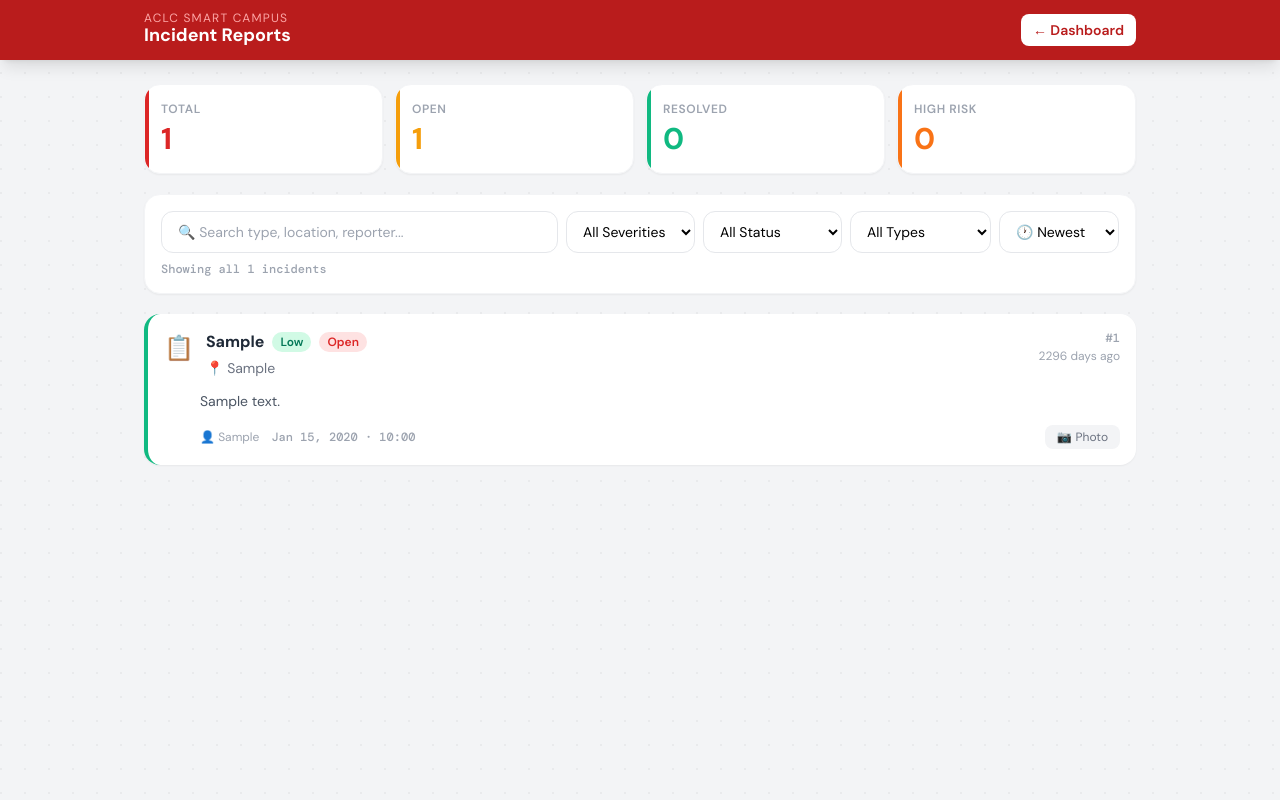
After one commit to Narwyne/Capstone, a PHP site: page /incidents.php in a window 1280 px wide. The commit adds this page. Run offline with PHP 8.4, Linux system fonts and the light colour scheme; the visitor is signed in with stand-in values (Sample User, id 1); tables that the repository leaves empty hold one stand-in row (values such as "Sample post"); some libraries are stand-ins or nearby versions.

Commit message:
working na an view incidents ha user dashboard

```diff
--- /dev/null
+++ b/incidents.php
@@ -0,0 +1,272 @@
+<?php
+session_start();
+
+header("Cache-Control: no-cache, no-store, must-revalidate");
+header("Pragma: no-cache");
+header("Expires: 0");
+
+if (!isset($_SESSION['user'])) {
+    header("Location: login.php");
+    exit();
+}
+
+require_once 'includes/db.php';
+
+// ---- Fetch incidents ----
+$incidents = [];
+if ($pdo) {
+    $incidents = $pdo->query("
+        SELECT id, incident_type, severity, location, description,
+               reported_by, status, photo_path, reported_at
+        FROM incidents
+        ORDER BY reported_at DESC
+    ")->fetchAll();
+}
+
+// ---- Helpers ----
+function typeIcon($t) {
+    return ['fire'=>'🔥','medical'=>'🏥','accident'=>'⚠️','suspicious'=>'👁️',
+            'theft'=>'🔓','flooding'=>'🌊','earthquake'=>'🌍','other'=>'📋'][$t] ?? '📋';
+}
+function timeAgo($datetime) {
+    $diff = time() - strtotime($datetime);
+    if ($diff < 60)    return 'Just now';
+    if ($diff < 3600)  return floor($diff/60)  . ' min ago';
+    if ($diff < 86400) return floor($diff/3600) . ' hr ago';
+    return floor($diff/86400) . ' days ago';
+}
+
+$total    = count($incidents);
+$open     = count(array_filter($incidents, fn($i) => $i['status'] === 'open'));
+$resolved = count(array_filter($incidents, fn($i) => $i['status'] === 'resolved'));
+$critical = count(array_filter($incidents, fn($i) => in_array($i['severity'], ['high','critical']) && $i['status'] === 'open'));
+?>
+<!DOCTYPE html>
+<html lang="en">
+<head>
+  <meta charset="UTF-8">
+  <meta name="viewport" content="width=device-width, initial-scale=1.0">
+  <title>Incidents — ACLC Smart Campus</title>
+  <script src="https://cdn.tailwindcss.com"></script>
+  <link rel="preconnect" href="https://fonts.googleapis.com">
+  <link href="https://fonts.googleapis.com/css2?family=DM+Sans:wght@400;500;600;700&family=DM+Mono:wght@500&display=swap" rel="stylesheet">
+  <style>
+    body { font-family:'DM Sans',sans-serif; }
+    .mono { font-family:'DM Mono',monospace; }
+    @keyframes fadeUp { from{opacity:0;transform:translateY(14px);}to{opacity:1;transform:translateY(0);} }
+    .anim { animation:fadeUp 0.4s ease both; }
+    body { background-color:#f3f4f6; background-image:radial-gradient(circle at 1px 1px,rgba(0,0,0,0.04) 1px,transparent 0); background-size:24px 24px; }
+    .inc-card { border-left:4px solid; transition:box-shadow 0.15s ease; }
+    .inc-card:hover { box-shadow:0 4px 16px rgba(0,0,0,0.08); }
+    .inc-card.low      { border-color:#10b981; }
+    .inc-card.medium   { border-color:#f59e0b; }
+    .inc-card.high     { border-color:#f97316; }
+    .inc-card.critical { border-color:#dc2626; }
+    .stat-card { position:relative; overflow:hidden; }
+    .stat-card::before { content:''; position:absolute; top:0; left:0; width:4px; height:100%; border-radius:4px 0 0 4px; }
+    .stat-card.red::before    { background:#dc2626; }
+    .stat-card.amber::before  { background:#f59e0b; }
+    .stat-card.green::before  { background:#10b981; }
+    .stat-card.orange::before { background:#f97316; }
+  </style>
+</head>
+<body class="min-h-screen">
+
+<!-- NAVBAR -->
+<nav class="bg-red-700 text-white sticky top-0 z-40 shadow-lg">
+  <div class="max-w-5xl mx-auto px-4 py-3 flex items-center justify-between">
+    <div>
+      <span class="text-xs text-red-300 uppercase tracking-widest block leading-none">ACLC Smart Campus</span>
+      <span class="font-bold text-lg leading-tight">Incident Reports</span>
+    </div>
+    <a href="dashboard.php" class="bg-white text-red-700 hover:bg-red-50 px-3 py-1.5 rounded-lg text-sm font-semibold transition">
+      ← Dashboard
+    </a>
+  </div>
+</nav>
+
+<div class="max-w-5xl mx-auto px-4 py-6 space-y-5">
+
+  <!-- STAT STRIP -->
+  <div class="grid grid-cols-2 md:grid-cols-4 gap-3 anim" style="animation-delay:0.05s">
+    <div class="stat-card red bg-white rounded-2xl p-4 shadow-sm border border-gray-100">
+      <p class="text-xs font-semibold text-gray-400 uppercase tracking-wider mb-1">Total</p>
+      <p class="text-3xl font-bold text-red-600"><?= $total ?></p>
+    </div>
+    <div class="stat-card amber bg-white rounded-2xl p-4 shadow-sm border border-gray-100">
+      <p class="text-xs font-semibold text-gray-400 uppercase tracking-wider mb-1">Open</p>
+      <p class="text-3xl font-bold text-amber-500"><?= $open ?></p>
+    </div>
+    <div class="stat-card green bg-white rounded-2xl p-4 shadow-sm border border-gray-100">
+      <p class="text-xs font-semibold text-gray-400 uppercase tracking-wider mb-1">Resolved</p>
+      <p class="text-3xl font-bold text-emerald-500"><?= $resolved ?></p>
+    </div>
+    <div class="stat-card orange bg-white rounded-2xl p-4 shadow-sm border border-gray-100">
+      <p class="text-xs font-semibold text-gray-400 uppercase tracking-wider mb-1">High Risk</p>
+      <p class="text-3xl font-bold text-orange-500"><?= $critical ?></p>
+    </div>
+  </div>
+
+  <!-- FILTERS -->
+  <div class="bg-white rounded-2xl shadow-sm border border-gray-100 p-4 anim" style="animation-delay:0.1s">
+    <div class="flex flex-col sm:flex-row gap-2 flex-wrap">
+
+      <!-- Search with inline clear button -->
+      <div class="relative flex-1 min-w-0">
+        <input type="text" id="searchInput" oninput="onSearchInput()"
+          placeholder="🔍 Search type, location, reporter..."
+          class="w-full border border-gray-200 rounded-xl px-4 py-2.5 pr-9 text-sm focus:outline-none focus:ring-2 focus:ring-red-400">
+        <button id="clearSearchBtn" onclick="clearSearch()"
+          class="hidden absolute right-2 top-1/2 -translate-y-1/2 text-gray-400 hover:text-gray-600 text-lg leading-none">×</button>
+      </div>
+
+      <select id="severityFilter" onchange="filterCards()"
+        class="border border-gray-200 rounded-xl px-3 py-2.5 text-sm focus:outline-none focus:ring-2 focus:ring-red-400 bg-white">
+        <option value="">All Severities</option>
+        <option value="critical">🚨 Critical</option>
+        <option value="high">🔴 High</option>
+        <option value="medium">🟡 Medium</option>
+        <option value="low">🟢 Low</option>
+      </select>
+
+      <select id="statusFilter" onchange="filterCards()"
+        class="border border-gray-200 rounded-xl px-3 py-2.5 text-sm focus:outline-none focus:ring-2 focus:ring-red-400 bg-white">
+        <option value="">All Status</option>
+        <option value="open">🔴 Open</option>
+        <option value="in_progress">🔵 In Progress</option>
+        <option value="resolved">✅ Resolved</option>
+      </select>
+
+      <select id="typeFilter" onchange="filterCards()"
+        class="border border-gray-200 rounded-xl px-3 py-2.5 text-sm focus:outline-none focus:ring-2 focus:ring-red-400 bg-white">
+        <option value="">All Types</option>
+        <option value="fire">🔥 Fire</option>
+        <option value="medical">🏥 Medical</option>
+        <option value="accident">⚠️ Accident</option>
+        <option value="suspicious">👁️ Suspicious</option>
+        <option value="theft">🔓 Theft</option>
+        <option value="flooding">🌊 Flooding</option>
+        <option value="earthquake">🌍 Earthquake</option>
+        <option value="other">📋 Other</option>
+      </select>
+
+      <select id="sortOrder" onchange="filterCards()"
+        class="border border-gray-200 rounded-xl px-3 py-2.5 text-sm focus:outline-none focus:ring-2 focus:ring-red-400 bg-white">
+        <option value="newest">🕐 Newest</option>
+        <option value="oldest">🕐 Oldest</option>
+        <option value="severity">🔺 Severity</option>
+      </select>
+
+      <button id="clearAllBtn" onclick="clearFilters()"
+        class="hidden border border-gray-200 rounded-xl px-4 py-2.5 text-sm text-gray-500 hover:bg-gray-50 transition whitespace-nowrap">
+        ✕ Clear All
+      </button>
+    </div>
+
+    <!-- Active filter chips -->
+    <div id="activeChips" class="hidden gap-2 flex-wrap mt-3"></div>
+
+    <p class="text-xs text-gray-400 mt-2 mono" id="resultCount">Showing all <?= $total ?> incidents</p>
+  </div>
+
+  <!-- INCIDENT LIST -->
+  <?php if (empty($incidents)): ?>
+  <div class="bg-white rounded-2xl shadow-sm border border-gray-100 text-center py-20 text-gray-400 anim">
+    <div class="text-5xl mb-3">📭</div>
+    <p class="font-semibold">No incidents reported yet.</p>
+    <p class="text-sm mt-1 text-gray-300">The campus is all clear!</p>
+  </div>
+  <?php else: ?>
+
+  <div class="space-y-3 anim" style="animation-delay:0.15s" id="incidentList">
+    <?php foreach ($incidents as $inc):
+      $icon  = typeIcon($inc['incident_type']);
+      $label = ucfirst(str_replace('_', ' ', $inc['incident_type']));
+      $loc   = ucwords(str_replace('_', ' ', $inc['location']));
+      $ago   = timeAgo($inc['reported_at']);
+      $date  = date('M d, Y · H:i', strtotime($inc['reported_at']));
+
+      $sevBadge = ['low'=>'bg-emerald-100 text-emerald-700','medium'=>'bg-amber-100 text-amber-700',
+                   'high'=>'bg-orange-100 text-orange-700','critical'=>'bg-red-100 text-red-700'][$inc['severity']] ?? 'bg-gray-100 text-gray-600';
+      $staBadge = ['open'=>'bg-red-100 text-red-600','in_progress'=>'bg-blue-100 text-blue-600',
+                   'resolved'=>'bg-green-100 text-green-600'][$inc['status']] ?? 'bg-gray-100 text-gray-600';
+      $staLabel = ['open'=>'Open','in_progress'=>'In Progress','resolved'=>'Resolved'][$inc['status']] ?? $inc['status'];
+    ?>
+    <div class="inc-card <?= $inc['severity'] ?> bg-white rounded-2xl shadow-sm overflow-hidden"
+      data-type="<?= htmlspecialchars($inc['incident_type']) ?>"
+      data-location="<?= htmlspecialchars($inc['location']) ?>"
+      data-reporter="<?= htmlspecialchars($inc['reported_by'] ?? '') ?>"
+      data-description="<?= htmlspecialchars($inc['description'] ?? '') ?>"
+      data-date="<?= strtotime($inc['reported_at']) ?>"
+      data-severity="<?= htmlspecialchars($inc['severity']) ?>"
+      data-status="<?= htmlspecialchars($inc['status']) ?>">
+
+      <div class="p-4">
+        <!-- Top row -->
+        <div class="flex items-start justify-between gap-3">
+          <div class="flex items-start gap-3 flex-1 min-w-0">
+            <span class="text-2xl mt-0.5 shrink-0"><?= $icon ?></span>
+            <div class="min-w-0">
+              <div class="flex items-center gap-2 flex-wrap mb-1">
+                <span class="font-bold text-gray-800" data-hl><?= htmlspecialchars($label) ?></span>
+                <span class="text-xs font-semibold px-2 py-0.5 rounded-full <?= $sevBadge ?>">
+                  <?= ucfirst($inc['severity']) ?>
+                </span>
+                <span class="text-xs font-semibold px-2 py-0.5 rounded-full <?= $staBadge ?>">
+                  <?= $staLabel ?>
+                </span>
+              </div>
+              <p class="text-sm text-gray-500" data-hl>📍 <?= htmlspecialchars($loc) ?></p>
+            </div>
+          </div>
+          <!-- ID + Time -->
+          <div class="text-right shrink-0">
+            <p class="mono text-xs text-gray-400">#<?= $inc['id'] ?></p>
+            <p class="text-xs text-gray-400 mt-0.5"><?= $ago ?></p>
+          </div>
+        </div>
+
+        <!-- Description -->
+        <?php if (!empty($inc['description'])): ?>
+        <p class="text-sm text-gray-600 mt-3 leading-relaxed line-clamp-2 pl-9" data-hl>
+          <?= htmlspecialchars($inc['description']) ?>
+        </p>
+        <?php endif; ?>
+
+        <!-- Footer row -->
+        <div class="flex items-center justify-between mt-3 pl-9">
+          <div class="flex items-center gap-3 text-xs text-gray-400">
+            <span data-hl>👤 <?= htmlspecialchars($inc['reported_by'] ?? 'Anonymous') ?></span>
+            <span class="hidden sm:inline mono"><?= $date ?></span>
+          </div>
+
+          <?php if (!empty($inc['photo_path'])): ?>
+          <button onclick="showPhoto('<?= htmlspecialchars($inc['photo_path']) ?>', '<?= htmlspecialchars($label) ?>')"
+            class="text-xs bg-gray-100 hover:bg-gray-200 text-gray-500 px-3 py-1 rounded-lg transition flex items-center gap-1">
+            📷 <span>Photo</span>
+          </button>
+          <?php endif; ?>
+        </div>
+      </div>
+
+    </div>
+    <?php endforeach; ?>
+  </div>
+
+  <?php endif; ?>
+
+</div>
+
+<!-- PHOTO LIGHTBOX -->
+<div id="photoModal" class="fixed inset-0 z-50 hidden items-center justify-center bg-black/80 p-4"
+  onclick="closePhoto()">
+  <div class="relative max-w-lg w-full" onclick="event.stopPropagation()">
+    <button onclick="closePhoto()" class="absolute -top-10 right-0 text-white hover:text-gray-300 text-3xl leading-none">&times;</button>
+    <img id="photoImg" src="" alt="" class="w-full rounded-2xl shadow-2xl">
+    <p id="photoCaption" class="text-white text-sm text-center mt-3 opacity-70"></p>
+  </div>
+</div>
+
+<script src="js/incidents.js"></script>
+</body>
+</html>
```
Also changed, not shown: dashboard.php (+5 -4 lines), js/incidents.js (added, +184 -0 lines).
